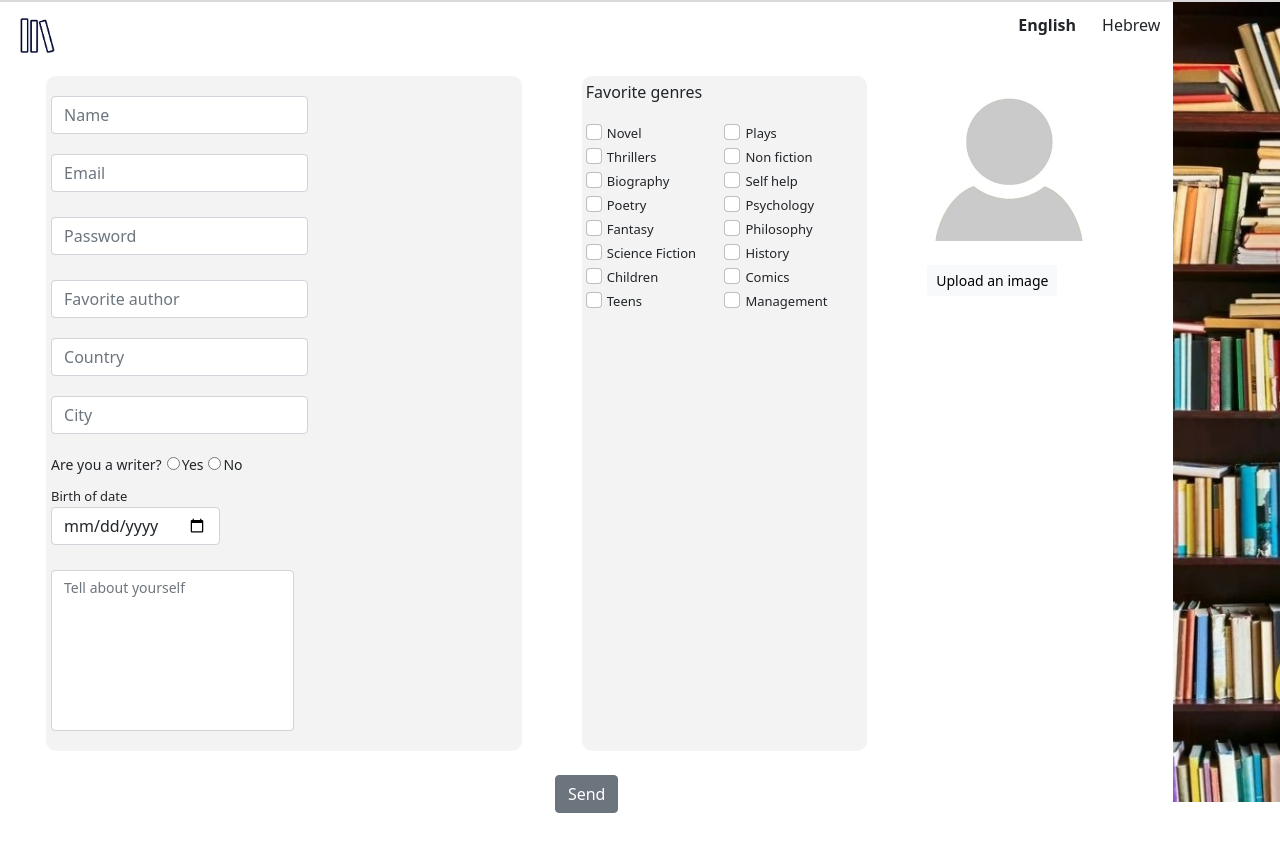
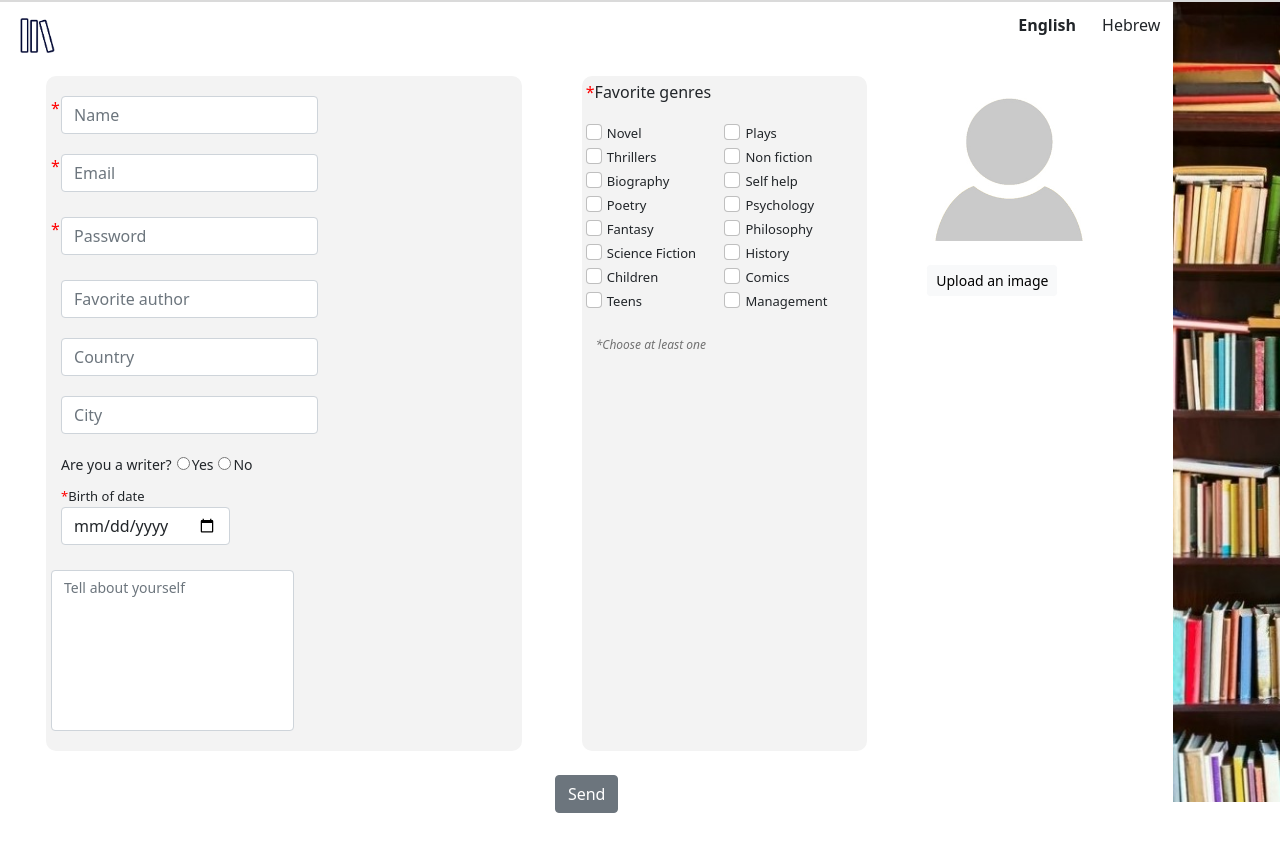
Before and after one commit to Harduf-l/frontend-social-books, a React (Create React App) app: page /register in a window 1280 px wide. Shown: the top 852 px of the page. Built offline with nearby package versions, Linux system fonts and the light colour scheme; a web font is replaced by a local one.

Commit message:
improvements in registration page, fixing console error

```diff
--- a/src/components/layout/navbar/MessageIcon.js
+++ b/src/components/layout/navbar/MessageIcon.js
@@ -1,12 +1,21 @@
-import React from "react";
+import React, { useEffect } from "react";
 import { NavLink } from "react-router-dom";
 import styles from "./NavBar.module.css";
 
 function MessageIcon({ mobileView, numberOfUnViewdMessages }) {
   const [inHere, setInHere] = React.useState(false);
+
+  useEffect(() => {
+    if (window.location.pathname.includes("messages")) {
+      setInHere(true);
+    } else {
+      setInHere(false);
+    }
+  }, [window.location.pathname]);
+
   return (
     <div className={styles.marginInlineStart}>
-      <NavLink style={({ isActive }) => setInHere(isActive)} to="/messages">
+      <NavLink to="/messages">
         <div
           className={
             !mobileView
--- a/src/components/layout/navbar/NavBar.js
+++ b/src/components/layout/navbar/NavBar.js
@@ -96,11 +96,7 @@ function NavBar() {
             openFriendsRequestsModal={openFriendsRequestsModal}
           />
           <div style={{ marginInlineStart: 20 }}>
-            <NavLink
-              to="/"
-              style={({ isActive }) => setInHomePage(isActive)}
-              className={styles.marginInlineStart}
-            >
+            <NavLink to="/" className={styles.marginInlineStart}>
               <div className={styles.notificationSymbolPhone}>
                 {inHomePage ? (
                   <i style={{ fontSize: 28 }} className="far fa-home-lg"></i>
--- a/src/components/layout/navbar/NavBar.module.css
+++ b/src/components/layout/navbar/NavBar.module.css
@@ -52,14 +52,14 @@
 .friendBoxHeb {
   position: absolute;
   top: 50px;
-  right: 298px;
+  right: 276px;
   z-index: 9999;
 }
 
 .friendBoxEng {
   position: absolute;
   top: 50px;
-  left: 260px;
+  left: 242px;
   z-index: 9999;
 }
 
--- a/src/components/profilePage/UserPage.js
+++ b/src/components/profilePage/UserPage.js
@@ -8,8 +8,11 @@ function UserPage() {
   const { store, dispatch } = useContext(storeContext);
   const [approvedFriends, setApprovedFriends] = useState([]);
   const [loadingFriends, setLoadingFriends] = useState(true);
+  const [inComponentLifeCycle, setInComponentLifeCycle] = useState(true);
 
   useEffect(() => {
+    if (!inComponentLifeCycle) return;
+
     if (store.approvedConnections.length > 0) {
       setApprovedFriends(store.approvedConnections);
       setLoadingFriends(false);
@@ -32,7 +35,16 @@ function UserPage() {
         console.log(err.response);
         setLoadingFriends(false);
       });
-  }, [store.userDetails._id, store.approvedConnections, dispatch]);
+
+    return () => {
+      setInComponentLifeCycle(false);
+    };
+  }, [
+    store.userDetails._id,
+    store.approvedConnections,
+    dispatch,
+    inComponentLifeCycle,
+  ]);
 
   return (
     <div className="container pt-5 mb-5">
--- a/src/components/register/RegisterProcess.js
+++ b/src/components/register/RegisterProcess.js
@@ -1,4 +1,4 @@
-import React, { useState } from "react";
+import React, { useEffect, useState } from "react";
 import { useTranslation } from "react-i18next";
 
 import axios from "axios";
@@ -42,11 +42,20 @@ function RegisterProcess() {
   const [writingStatus, setWritingStatus] = useState(false);
   const [freeText, setFreeText] = useState("");
   const [freeWriterText, setFreeWriterText] = useState("");
-
+  const [loadingResitration, setLoadingRegistration] = useState(false);
   let navigate = useNavigate();
   const { dispatch } = useContext(storeContext);
+  const [inComponentLifeCycle, setInComponentLifeCycle] = useState(true);
+
+  useEffect(() => {
+    setInComponentLifeCycle(true);
+    return () => {
+      setInComponentLifeCycle(false);
+    };
+  }, []);
 
   const RegisterNewUser = async (e) => {
+    if (!inComponentLifeCycle) return;
     e.preventDefault();
 
     const userGenresArray = Object.keys(userGenres);
@@ -54,11 +63,14 @@ function RegisterProcess() {
     if (
       nameChosen &&
       passwordChosen &&
-      favoriteWriter &&
       email &&
       birthday &&
+      !passwordError &&
+      !emailError &&
+      !birthDateError &&
       userGenresArray.length > 0
     ) {
+      setLoadingRegistration(true);
       let birthArray = birthday.split("-").map((el) => +el);
       const birthdayObj = {
         year: birthArray[0],
@@ -115,9 +127,13 @@ function RegisterProcess() {
           });
           navigate(`/`);
         }
+        setLoadingRegistration(false);
       } catch (err) {
         console.log(err.message);
+        setLoadingRegistration(false);
       }
+    } else {
+      setRegisterErrorFunction("data not sufficient");
     }
   };
 
@@ -140,8 +156,12 @@ function RegisterProcess() {
     }
   };
 
-  const setRegisterErrorFunction = () => {
+  const setRegisterErrorFunction = (string) => {
+    if (string === "data not sufficient") {
+      setRegisterError("invalid data");
+    } else {
       setRegisterError("duplicate email");
+    }
   };
 
   const setImageFileFunction = (imageDataUrl) => {
@@ -292,6 +312,8 @@ function RegisterProcess() {
               }}
             >
               <div className="d-flex flex-wrap justify-content-between">
+                <div className="d-flex">
+                  <div style={{ width: 10, color: "red" }}>*</div>
                   <div>
                     <InputFunction
                       fieldName={"name"}
@@ -300,8 +322,12 @@ function RegisterProcess() {
                       type={"text"}
                       onFocusFunction={wakeUpServer}
                     />
+
                     <div style={{ height: "20px" }}></div>
                   </div>
+                </div>
+                <div className="d-flex">
+                  <div style={{ width: 10, color: "red" }}>*</div>
                   <div>
                     <InputFunction
                       dir="ltr"
@@ -326,9 +352,14 @@ function RegisterProcess() {
                     />
                   </div>
                 </div>
+              </div>
 
               <div className="d-flex flex-wrap justify-content-between">
                 <div>
+                  <div className="d-flex">
+                    <div>
+                      <div style={{ width: 10, color: "red" }}>*</div>
+                    </div>
                     <InputFunction
                       onBlurFunction={passwordOnBlur}
                       fieldName={"password"}
@@ -346,25 +377,28 @@ function RegisterProcess() {
                       dir={"ltr"}
                       autoComplete={true}
                     />
-
+                  </div>
                   <SmallFunction
                     stateError={passwordError}
                     translationError={passwordErrorType}
                   />
                 </div>
                 <div>
+                  <div className="d-flex">
+                    <div style={{ width: 10, color: "red" }}></div>
                     <InputFunction
                       fieldName={"favorite writer"}
                       stateValue={favoriteWriter}
                       functionToSetField={setFavoriteWriterFunction}
                       type={"text"}
                     />
+                  </div>
                   <div style={{ height: "20px" }}></div>
                 </div>
               </div>
 
               <div className="d-flex flex-wrap justify-content-between">
-                <div>
+                <div style={{ marginInlineStart: 10 }}>
                   <InputAutoCompleteCombined
                     dataArray={countriesOptions}
                     setChosenInput={setChosenCountryFunction}
@@ -425,6 +459,7 @@ function RegisterProcess() {
                     style={{ marginInlineEnd: "10px", fontSize: 13 }}
                     htmlFor="birthdate"
                   >
+                    <span style={{ color: "red" }}>*</span>
                     {t("form.birth date")}
                   </label>
                   <input
@@ -457,10 +492,13 @@ function RegisterProcess() {
           </div>
 
           <div
-            className="col-12 col-md-3 p-1 mt-5 mt-md-0"
+            className="col-12 col-md-3 p-1 mt-5 mt-md-0 "
             style={{ backgroundColor: BACKCOLOR, borderRadius: "10px" }}
           >
-            <p style={{ fontWeight: "500" }}>{t(`genres.favorite`)}</p>
+            <p style={{ fontWeight: "500" }}>
+              <span style={{ color: "red" }}>*</span>
+              {t(`genres.favorite`)}
+            </p>
 
             <div className="d-flex flex-wrap">
               <div className="col-12 col-sm-5 col-xl-6">
@@ -485,19 +523,42 @@ function RegisterProcess() {
                 <CheckBok name={"management"} />
               </div>
             </div>
+            <p
+              className="mt-4"
+              style={{
+                fontSize: 12,
+                color: "#727272",
+                fontStyle: "italic",
+                paddingInlineStart: 10,
+              }}
+            >
+              {t("form.categoryInstructions")}
+            </p>
           </div>
 
           <UploadEditPicture setImageFileFunction={setImageFileFunction} />
         </div>
 
-        <div className="d-flex justify-content-center flex-wrap mt-4">
+        <div className="d-flex justify-content-center flex-wrap mt-4 pb-3 ">
           <div>
             <div style={{ textAlign: "center", paddingBottom: 10 }}>
               <button
                 type="submit"
                 onClick={(e) => RegisterNewUser(e)}
-                className="btn btn-mg btn-secondary"
+                className={
+                  loadingResitration
+                    ? "btn btn-mg btn-secondary disabled"
+                    : "btn btn-mg btn-secondary"
+                }
               >
+                {loadingResitration && (
+                  <span
+                    className="spinner-border spinner-border-sm"
+                    role="status"
+                    aria-hidden="true"
+                    style={{ marginInlineEnd: 10 }}
+                  ></span>
+                )}
                 {t("form.send")}
               </button>
             </div>
@@ -509,13 +570,16 @@ function RegisterProcess() {
         </div>
       </div>
 
-      <div className="col-md-1 d-none d-md-block">
-        <img
-          src={BookShelves}
-          style={{ objectFit: "cover", width: "100%", height: "100vh" }}
-          alt=""
-        />
-      </div>
+      <div
+        className="col-md-1 d-none d-md-block"
+        style={{
+          backgroundColor: "grey",
+          backgroundImage: `url(${BookShelves})`,
+
+          height: "100vh",
+          backgroundSize: "cover",
+        }}
+      ></div>
     </div>
   );
 }
--- a/src/components/register/ResigterHomePage.js
+++ b/src/components/register/ResigterHomePage.js
@@ -102,7 +102,7 @@ function ResigterHomePage() {
                     textAlign: currentDir === "rtl" ? "end" : "start",
                     padding: "4px",
                   }}
-                  className="m-1 col-11"
+                  className="m-1 col-11 form-control"
                   type="email"
                   value={email}
                   onChange={(e) => {
@@ -118,7 +118,7 @@ function ResigterHomePage() {
                     textAlign: currentDir === "rtl" ? "end" : "start",
                     padding: "4px",
                   }}
-                  className="m-1 col-11"
+                  className="m-1 col-11 form-control"
                   type="password"
                   placeholder={t("form.password")}
                   onChange={passWordSetAndCheck}
@@ -140,7 +140,7 @@ function ResigterHomePage() {
                   {loginError && t(`form.${loginError}`)}
                 </small>
                 <input
-                  className="btn btn-light btn-sm mt-2 col-11 p-2"
+                  className="btn btn-light btn-sm mt-2 col-12 p-2"
                   type="submit"
                   onClick={handleLogin}
                   value={t("form.login")}
@@ -148,14 +148,14 @@ function ResigterHomePage() {
               </form>
               <Link to="/register">
                 <input
-                  className="btn btn-dark btn-sm mt-2 col-11 p-2"
+                  className="btn btn-dark btn-sm mt-2 col-12 p-2"
                   type="submit"
                   value={t("form.register")}
                 />
               </Link>
             </div>
           </div>
-          <div className="col-s-12 col-md-6 padding-top-homePage">
+          <div className="col-s-12  pb-3 col-md-6 padding-top-homePage">
             <img className="responsive-image" src={bookImage} alt="" />
           </div>
         </div>
--- a/src/components/utlis/utils.js
+++ b/src/components/utlis/utils.js
@@ -136,7 +136,7 @@ export const InputFunction = ({
       <input
         maxLength="25"
         dir={dir ? dir : ""}
-        className="form-control "
+        className="form-control"
         type={type}
         value={stateValue}
         onChange={(e) => functionToSetField(e)}
--- a/src/i18n/en/en.json
+++ b/src/i18n/en/en.json
@@ -27,6 +27,7 @@
     "favorite genre": "Favorite genre",
     "login error": "Password/email not correct",
     "duplicate email": "Email is already in use, did you forgot your password?",
+    "invalid data": "Data provided isn't valid",
     "birth date error": "Date should be valid",
     "logout": "Logout",
     "email error": "Please provide a valid Email address",
@@ -41,7 +42,8 @@
     "describe yourself": "Tell about yourself",
     "age": "Age",
     "writingDescription": "I write...",
-    "freeText": "About me"
+    "freeText": "About me",
+    "categoryInstructions": "*Choose at least one"
   },
   "genres": {
     "favorite": "Favorite genres",
--- a/src/i18n/he/he.json
+++ b/src/i18n/he/he.json
@@ -27,6 +27,7 @@
     "favorite genre": "ז'אנר מועדף",
     "login error": "אימייל או סיסמא שגויים",
     "duplicate email": "מייל זה בשימוש. האם שכחת סיסמא?",
+    "invalid data": "המידע שהוזן אינו תקין",
     "birth date error": "יש להזין תאריך לידה תקין",
     "logout": "התנתק/י",
     "email error": "יש להזין כתובת מייל תקינה",
@@ -41,7 +42,8 @@
     "describe yourself": "ספר/י על עצמך",
     "age": "גיל",
     "writingDescription": "אני כותב/ת...",
-    "freeText": "קצת עליי"
+    "freeText": "קצת עליי",
+    "categoryInstructions": "*יש לבחור לפחות אחד"
   },
   "genres": {
     "favorite": "ז'אנרים מועדפים",
```
Lines whose indentation alone changed are shown as unchanged.
